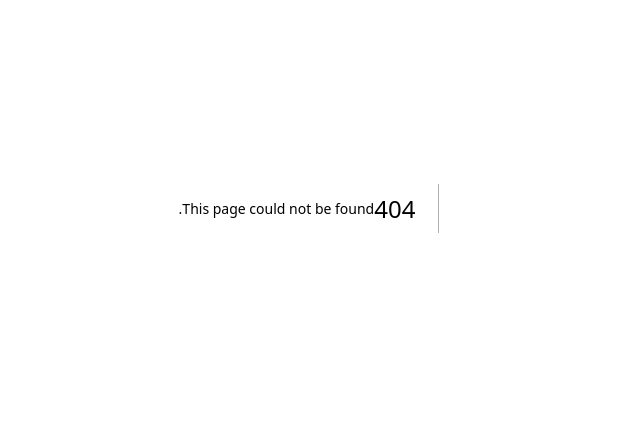
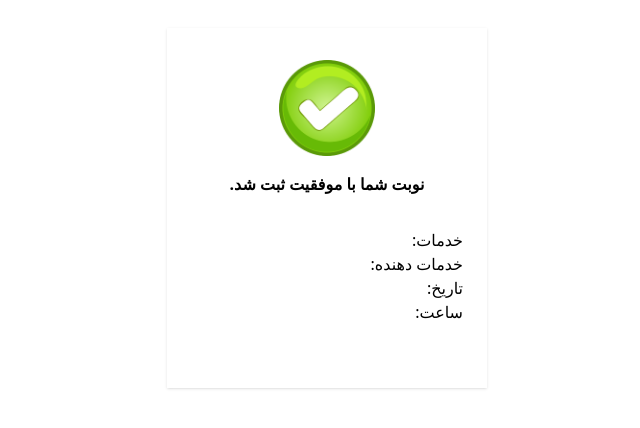
Before and after one commit to Ehsantahamii/mens-salon-booking-nextjs, a Next.js app: page /result in a window 1280 px wide. Before the commit this address had no page. Shown: the part 192-620 px from the top of the page, without its empty margins (363-1003 px from the left). Built offline with nearby package versions, Linux system fonts and the light colour scheme.

Commit message:
commit #16

```diff
--- /dev/null
+++ b/app/result/page.jsx
@@ -0,0 +1,64 @@
+"use client"
+
+import ReservedContext from "@/context/ReservedContext";
+import { useContext } from "react";
+
+const page = () => {
+    const { reservedData } = useContext(ReservedContext)
+    return (
+        <section className="w-[100vw] h-screen flex items-center justify-center">
+            <div className="w-[85%] max-w-[320px] shadow px-6 py-8">
+                <div className="flex flex-col justify-center items-center gap-4 font-semibold">
+                    <img className="w-24 h-24 mx-auto" src="/images/ok-result.png" alt="ok-result" />
+                    <h2>
+                        نوبت شما با موفقیت ثبت شد.
+                    </h2>
+                </div>
+                <div className="my-8">
+                    <div className="flex justify-between">
+                        <div>
+                            خدمات:
+                        </div>
+                        <div>
+                            {
+                                reservedData?.service
+                            }
+                        </div>
+                    </div>
+                    <div className="flex justify-between">
+                        <div>
+                            خدمات دهنده:
+                        </div>
+                        <div>
+                            {
+                                reservedData?.provider
+                            }
+                        </div>
+                    </div>
+                    <div className="flex justify-between">
+                        <div>
+                            تاریخ:
+                        </div>
+                        <div>
+                            {
+                                reservedData?.date
+                            }
+                        </div>
+                    </div>
+                    <div className="flex justify-between">
+                        <div>
+                            ساعت:
+                        </div>
+                        <div>
+                            {
+                                reservedData?.time
+                            }
+                        </div>
+                    </div>
+                </div>
+            </div>
+        </section>
+    );
+};
+
+export default page;
--- a/components/template/ReservationPage.jsx
+++ b/components/template/ReservationPage.jsx
@@ -61,9 +61,9 @@ const ReservationPage = (salonData) => {
         // toast.update(saveReserveNotification, { render: stateSendTime?.message, type: stateSendTime.status, isLoading: false });
         if (stateSendTime.status === "success") {
             saveReservedData(stateSendTime.data);
-            setIsLoading(false);
-            router.push("/reservation");
+            router.push("/result")
         }
+        console.log(stateSendTime)
     }, [stateSendTime]);
 
 
```
Also changed, not shown: public/images/ok-result.png (added).
